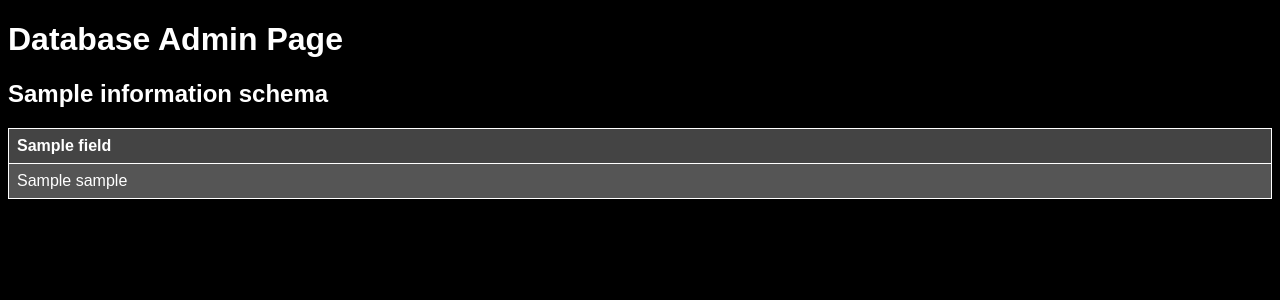
After one commit to Xshir/JustFlyItAppBackend, a Flask app: page /database in a window 1280 px wide. The commit adds this page. Shown: the top 300 px of the page. Run offline with Flask 2, Linux system fonts and the light colour scheme; a database or web service that is not in the repository returns one stand-in record (values such as "Sample title"); some libraries are stand-ins or nearby versions.

Commit message:
third commit

```diff
--- a/app.py
+++ b/app.py
@@ -120,6 +120,39 @@ database_update_thread.start()
 def home():
     return render_template("home.html")
 
+@app.route('/uptime')
+def get_uptime():
+    current_uptime = uptime.uptime()
+    return jsonify({'uptime': current_uptime})
+
+# Route to display database information (admin page)
+@app.route('/database')
+def view_database():
+    try:
+        connection = psycopg2.connect(**db_params)
+        cursor = connection.cursor()
+
+        # Get table names
+        cursor.execute("SELECT table_name FROM information_schema.tables WHERE table_schema='public';")
+        table_names = cursor.fetchall()
+
+        # Get data from each table
+        data = {}
+        for table_name in table_names:
+            cursor.execute(f"SELECT * FROM {table_name[0]};")
+            table_data = cursor.fetchall()
+            data[table_name[0]] = table_data
+
+        return render_template('database.html', tables=data)
+
+    except psycopg2.Error as error:
+        return f"Database Error: {error}"
+
+    finally:
+        if connection:
+            cursor.close()
+            connection.close()
+
 
 if __name__ == '__main__':
     host_ip = '192.168.0.106'
--- /dev/null
+++ b/templates/database.html
@@ -0,0 +1,52 @@
+<!DOCTYPE html>
+<html lang="en">
+<head>
+    <meta charset="UTF-8">
+    <meta name="viewport" content="width=device-width, initial-scale=1.0">
+    <title>Database Admin Page</title>
+    <style>
+        body {
+            background-color: black;
+            color: white;
+            font-family: Arial, sans-serif;
+        }
+        table {
+            border-collapse: collapse;
+            width: 100%;
+        }
+        th, td {
+            border: 1px solid white;
+            padding: 8px;
+            text-align: left;
+        }
+        th {
+            background-color: #444;
+            color: white;
+        }
+        tr:nth-child(even) {
+            background-color: #555;
+        }
+    </style>
+</head>
+<body>
+    <h1>Database Admin Page</h1>
+
+    {% for table_name, table_data in tables.items() %}
+        <h2>{{ table_name }}</h2>
+        <table>
+            <tr>
+                {% for column_name in table_data[0]._fields %}
+                    <th>{{ column_name }}</th>
+                {% endfor %}
+            </tr>
+            {% for row in table_data %}
+                <tr>
+                    {% for value in row %}
+                        <td>{{ value }}</td>
+                    {% endfor %}
+                </tr>
+            {% endfor %}
+        </table>
+    {% endfor %}
+</body>
+</html>
```
Also changed, not shown: templates/home.html (+14 -2 lines).
